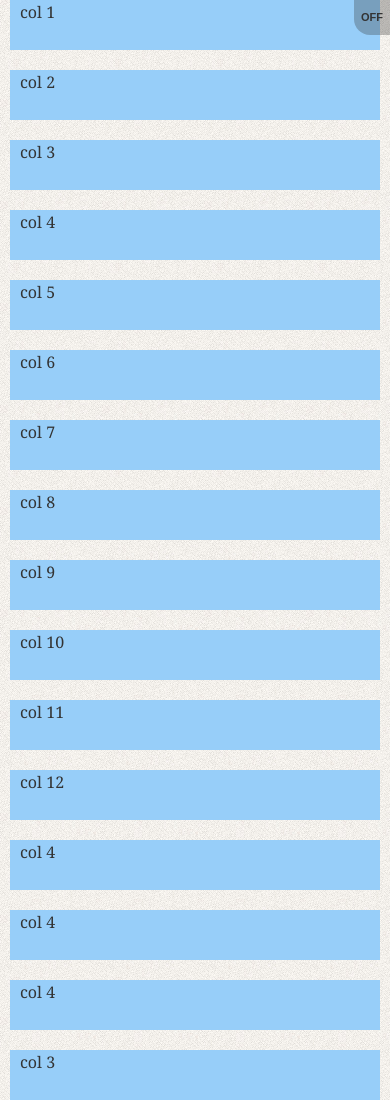
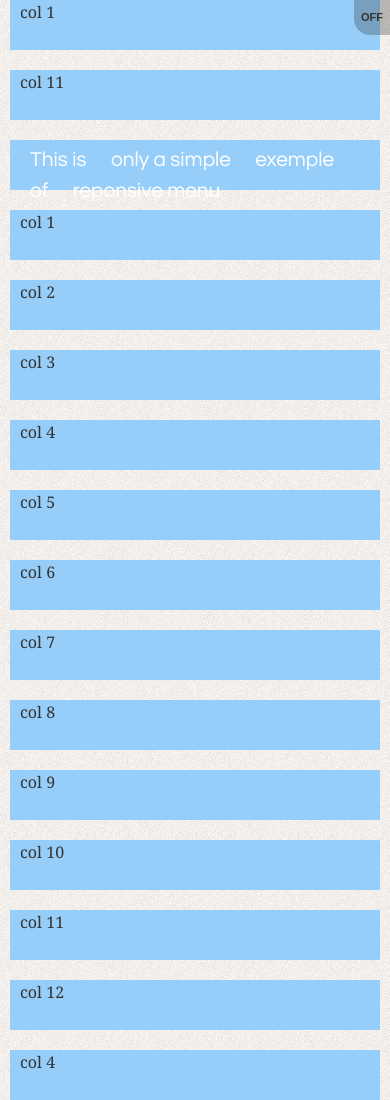
Before and after one commit to newaeonweb/ResponsiveAeon-Cssgrid, a plain HTML site: page 12-col_response.html in a window 390 px wide. Shown: the top 1100 px of the page. Drawn offline with Linux system fonts and the light colour scheme.

Commit message:
1- Doctype changed to HTML5 2- Add javascript for responsive menu 3- Add all javascript at the bottom 4- Add extra comments

```diff
--- a/12-col_response.html
+++ b/12-col_response.html
@@ -1,11 +1,11 @@
-<!DOCTYPE html PUBLIC "-//W3C//DTD XHTML 1.0 Strict//EN" "http://www.w3.org/TR/xhtml1/DTD/xhtml1-strict.dtd">
-<html xmlns="http://www.w3.org/1999/xhtml">
+<!DOCTYPE html>
+<html>
 <head>
-	<title>ResponsiveAeon Framework - 12Columns</title>
+	<title>Responsive Aeon Framework - 12Columns - Grid</title>
 	<meta charset="utf-8">
-	<meta name="description" content="" />
-	<meta name="author" content="">
-	<meta name="keywords" content="" />
+	<meta name="description" content="Responsive css framework with a little toucj of javascript" />
+	<meta name="author" content="Fernando Monteiro newaeonweb.com.br">
+	<meta name="keywords" content="css framework, html5, grid system, responsive design, mobile, mediaqueries" />
 <!-- Optimized mobile viewport -->
 	<meta name="viewport" content="width=device-width, initial-scale=1.0">
 	<link rel="shortcut icon" href="images/favicon.ico">
@@ -19,6 +19,7 @@
 <!-- HTML5 IE Enabling Script -->
 	<!--[if lt IE 9]><script src="js/html5.js"></script><![endif]-->
 
+
 <!--CSS for demo purpose, clean this on production mode-->
 <style type="text/css">
     .col1, .col2, .col3, .col4, .col5, .col6, .col7, .col8, .col9, .col10, .col11, .col12 {
@@ -26,6 +27,18 @@
 	height:50px;
 	margin-bottom: 20px;
 	}
+
+	nav {
+	font-family:Futura, "Century Gothic", AppleGothic, sans-serif;
+	font-size: 1.3em;
+	padding: 1% 0%;
+    }
+
+    nav ul li {display: inline; margin-right: 20px;}
+
+    nav a {color:#fff;}
+
+    nav a:hover {color:#000000;}
 
 </style>
 
@@ -88,16 +101,23 @@
     });
 </script>
 <!--Heads up grid only for demo purpose, clean this on production mode-->
-
-
 </head>
 
 <body>
-
-<div class="container">
-
+<div class="container"><!--Beginning of content-->
 	<div class="content">
-
+		<div class="col1"> col 1 </div>
+		<div class="col11 last"> col 11 </div>
+		<div class="col12">
+			<nav>
+				<ul id="nav">
+					<li><a href="#">This is</a></li>
+					<li><a href="#">only a simple</a></li>
+					<li><a href="#">exemple of</a></li>
+					<li><a href="#">reponsive menu</a></li>
+				</ul>
+			</nav>
+		</div>
 		<div class="col1"> col 1 </div>
 		<div class="col1"> col 2 </div>
 		<div class="col1"> col 3 </div>
@@ -110,7 +130,6 @@
 		<div class="col1"> col 10 </div>
 		<div class="col1"> col 11 </div>
 		<div class="col1 last"> col 12 </div>
-
 		<div class="col4">col 4 </div>
 		<div class="col4">col 4</div>
 		<div class="col4 last">col 4</div>
@@ -120,9 +139,7 @@
 		<div class="col3 last">col 3</div>
 		<div class="col6">col 6</div>
 		<div class="col6 last">col 6</div>
-
 		<div class="col12"> col 12 </div>
-
 		<div class="col2"> col 2 </div>
 		<div class="col3"> col 3 </div>
 		<div class="col4"> col 4 </div>
@@ -142,17 +159,25 @@
 		<div class="col1 last"> col 1 </div>
 		<div class="col11"> col 11 </div>
 		<div class="col1 last"> col 1 </div>
+	</div><!-- /content -->
+</div><!-- /container -->
 
-
-
-	</div><!-- /content -->
-
-
-
-</div>
-
-
-
-
+<!-- JavaScript at the bottom for fast page loading with just one js file -->
+	<script src="js/head.js"></script>
+        <script>
+           head.js("js/jquery-1.6.2.min.js", "js/selectnav.min.js", "js/custom.js" );
+        </script>
+        <script>
+        //IE outofdate friendly warning
+        	var $buoop = {vs:{i:8,f:3.6,o:10.6,s:3.2,n:9}}
+			$buoop.ol = window.onload;
+			window.onload=function(){
+			 try {if ($buoop.ol) $buoop.ol();}catch (e) {}
+			 var e = document.createElement("script");
+			 e.setAttribute("type", "text/javascript");
+			 e.setAttribute("src", "http://browser-update.org/update.js");
+			 document.body.appendChild(e);
+			}
+        </script>
 </body>
 </html>
```
